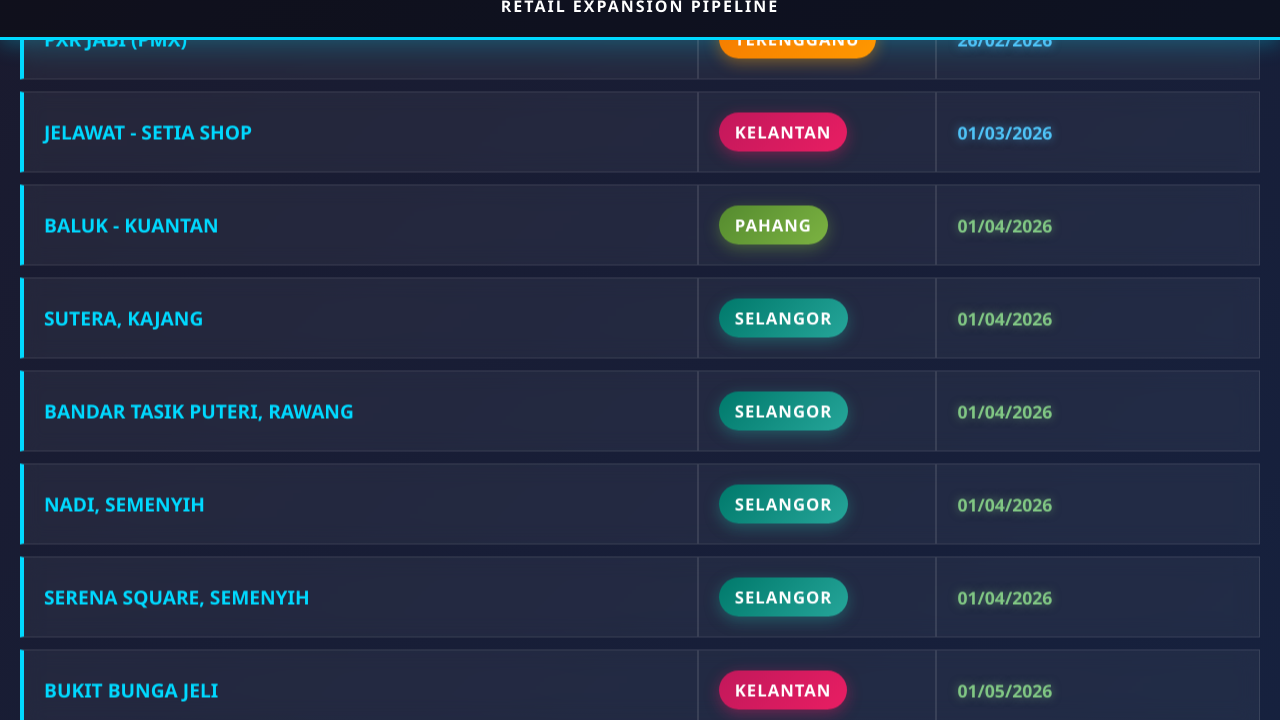
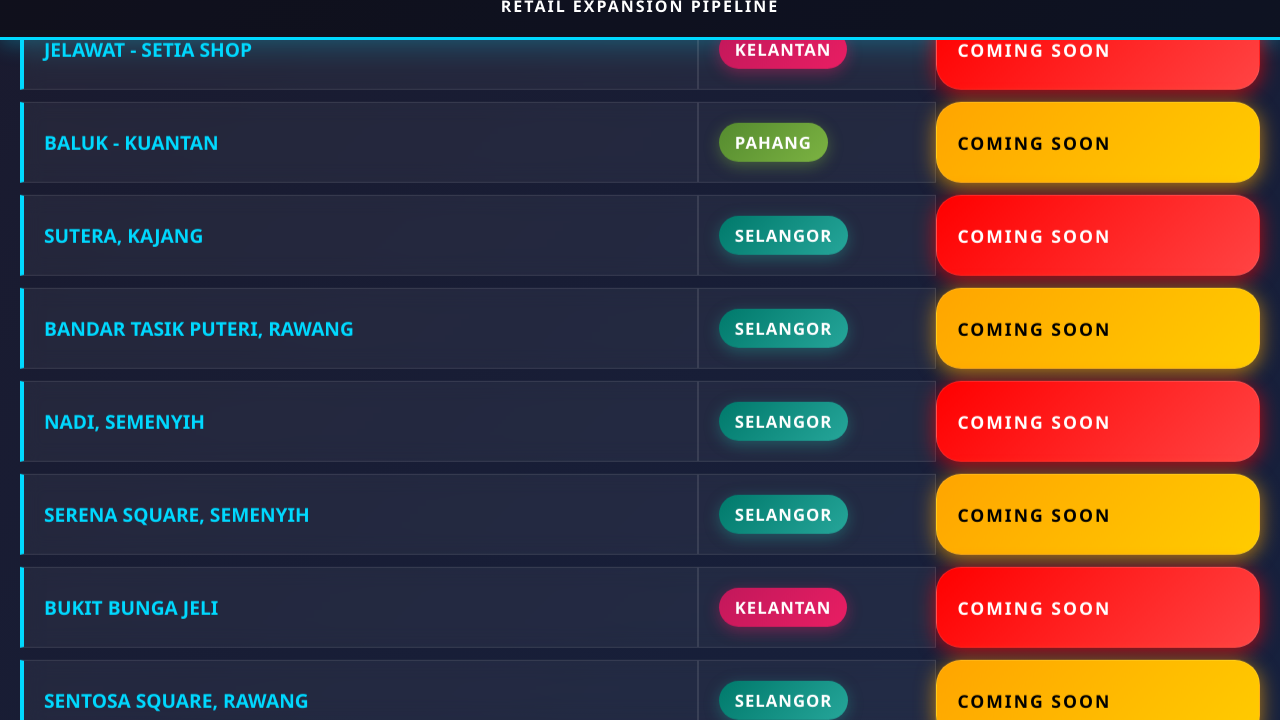
Before and after one commit to ilanchelianmydin/Scrolling-Listing, a plain HTML site: page index.html in a window 1280 px wide. Shown: the part 85-805 px from the top of the page. Drawn offline with Linux system fonts and the light colour scheme.

Commit message:
Update index.html

```diff
--- a/index.html
+++ b/index.html
@@ -157,28 +157,59 @@
         }
 
         .date-q1 {
-            color: #4fc3f7;
-            text-shadow: 0 0 10px rgba(79, 195, 247, 0.5);
+            padding: 10px 20px;
+            border-radius: 25px;
+            font-weight: 700;
+            text-transform: uppercase;
+            letter-spacing: 2px;
+            animation: blink-red-yellow 1s ease-in-out infinite;
+        }
+
+        @keyframes blink-red-yellow {
+            0%, 100% {
+                background: linear-gradient(135deg, #ff0000, #ff4444);
+                color: #fff;
+                box-shadow: 0 4px 20px rgba(255, 0, 0, 0.7);
+            }
+            50% {
+                background: linear-gradient(135deg, #ffa500, #ffcc00);
+                color: #000;
+                box-shadow: 0 4px 20px rgba(255, 165, 0, 0.7);
+            }
         }
 
         .date-q2 {
-            color: #81c784;
-            text-shadow: 0 0 10px rgba(129, 199, 132, 0.5);
+            padding: 10px 20px;
+            border-radius: 25px;
+            font-weight: 700;
+            text-transform: uppercase;
+            letter-spacing: 2px;
+            animation: blink-yellow-red 1s ease-in-out infinite;
+        }
+
+        @keyframes blink-yellow-red {
+            0%, 100% {
+                background: linear-gradient(135deg, #ffa500, #ffcc00);
+                color: #000;
+                box-shadow: 0 4px 20px rgba(255, 165, 0, 0.7);
+            }
+            50% {
+                background: linear-gradient(135deg, #ff0000, #ff4444);
+                color: #fff;
+                box-shadow: 0 4px 20px rgba(255, 0, 0, 0.7);
+            }
         }
 
         .date-q3 {
-            color: #ffb74d;
-            text-shadow: 0 0 10px rgba(255, 183, 77, 0.5);
+            display: none;
         }
 
         .date-q4 {
-            color: #e57373;
-            text-shadow: 0 0 10px rgba(229, 115, 115, 0.5);
+            display: none;
         }
 
         .date-2027 {
-            color: #ba68c8;
-            text-shadow: 0 0 10px rgba(186, 104, 200, 0.5);
+            display: none;
         }
 
         .scroll-content {
@@ -213,29 +244,28 @@
 
     <script>
         const branches = [
-            { project: "PASIR MAS", state: "KELANTAN", date: "08/01/2026" },
-            { project: "PXR JABI (PMX)", state: "TERENGGANU", date: "26/02/2026" },
-            { project: "JELAWAT - SETIA SHOP", state: "KELANTAN", date: "01/03/2026" },
-            { project: "BALUK - KUANTAN", state: "PAHANG", date: "01/04/2026" },
-            { project: "SUTERA, KAJANG", state: "SELANGOR", date: "01/04/2026" },
-            { project: "BANDAR TASIK PUTERI, RAWANG", state: "SELANGOR", date: "01/04/2026" },
-            { project: "NADI, SEMENYIH", state: "SELANGOR", date: "01/04/2026" },
-            { project: "SERENA SQUARE, SEMENYIH", state: "SELANGOR", date: "01/04/2026" },
-            { project: "BUKIT BUNGA JELI", state: "KELANTAN", date: "01/05/2026" },
-            { project: "SENTOSA SQUARE, RAWANG", state: "SELANGOR", date: "01/05/2026" },
-            { project: "SAUJANA PERDANA, SUNGAI BULOH", state: "SELANGOR", date: "01/05/2026" },
-            { project: "PLATINUM MALL", state: "KELANTAN", date: "01/06/2026" },
-            { project: "GUA MUSANG (OLD TOWN)", state: "KELANTAN", date: "01/06/2026" },
-            { project: "BANDAR SERINA CITY, DENGKIL", state: "SELANGOR", date: "01/06/2026" },
-            { project: "KUALA KRAI", state: "KELANTAN", date: "01/07/2026" },
-            { project: "KESUMA SQUARE, SEMENYIH", state: "SELANGOR", date: "01/07/2026" },
-            { project: "DUNGUN (ANZ)", state: "TERENGGANU", date: "01/09/2026" },
-            { project: "TAMAT LANGAT UTAMA, BUKIT CHANGGANG, BANTING", state: "SELANGOR", date: "01/11/2026" },
-            { project: "KOK LANAS", state: "KELANTAN", date: "29/12/2026" },
-            { project: "TANAH MERAH", state: "KELANTAN", date: "31/12/2026" },
-            { project: "SUNGAI SOI, KUANTAN", state: "PAHANG", date: "01/01/2027" },
-            { project: "CYBERJAYA", state: "SELANGOR", date: "31/01/2027" },
-            { project: "KEMPADANG BAY - KUANTAN", state: "PAHANG", date: "01/02/2027" }
+            { project: "PXR JABI (PMX)", state: "TERENGGANU", date: "COMING SOON", alert: "yellow" },
+            { project: "JELAWAT - SETIA SHOP", state: "KELANTAN", date: "COMING SOON", alert: "red" },
+            { project: "BALUK - KUANTAN", state: "PAHANG", date: "COMING SOON", alert: "yellow" },
+            { project: "SUTERA, KAJANG", state: "SELANGOR", date: "COMING SOON", alert: "red" },
+            { project: "BANDAR TASIK PUTERI, RAWANG", state: "SELANGOR", date: "COMING SOON", alert: "yellow" },
+            { project: "NADI, SEMENYIH", state: "SELANGOR", date: "COMING SOON", alert: "red" },
+            { project: "SERENA SQUARE, SEMENYIH", state: "SELANGOR", date: "COMING SOON", alert: "yellow" },
+            { project: "BUKIT BUNGA JELI", state: "KELANTAN", date: "COMING SOON", alert: "red" },
+            { project: "SENTOSA SQUARE, RAWANG", state: "SELANGOR", date: "COMING SOON", alert: "yellow" },
+            { project: "SAUJANA PERDANA, SUNGAI BULOH", state: "SELANGOR", date: "COMING SOON", alert: "red" },
+            { project: "PLATINUM MALL", state: "KELANTAN", date: "COMING SOON", alert: "yellow" },
+            { project: "GUA MUSANG (OLD TOWN)", state: "KELANTAN", date: "COMING SOON", alert: "red" },
+            { project: "BANDAR SERINA CITY, DENGKIL", state: "SELANGOR", date: "COMING SOON", alert: "yellow" },
+            { project: "KUALA KRAI", state: "KELANTAN", date: "COMING SOON", alert: "red" },
+            { project: "KESUMA SQUARE, SEMENYIH", state: "SELANGOR", date: "COMING SOON", alert: "yellow" },
+            { project: "DUNGUN (ANZ)", state: "TERENGGANU", date: "COMING SOON", alert: "red" },
+            { project: "TAMAT LANGAT UTAMA, BUKIT CHANGGANG, BANTING", state: "SELANGOR", date: "COMING SOON", alert: "yellow" },
+            { project: "KOK LANAS", state: "KELANTAN", date: "COMING SOON", alert: "red" },
+            { project: "TANAH MERAH", state: "KELANTAN", date: "COMING SOON", alert: "yellow" },
+            { project: "SUNGAI SOI, KUANTAN", state: "PAHANG", date: "COMING SOON", alert: "red" },
+            { project: "CYBERJAYA", state: "SELANGOR", date: "COMING SOON", alert: "yellow" },
+            { project: "KEMPADANG BAY - KUANTAN", state: "PAHANG", date: "COMING SOON", alert: "red" }
         ];
 
         // Duplicate data for seamless loop
@@ -251,15 +281,8 @@
             return stateMap[state] || 'state-kelantan';
         }
 
-        function getDateClass(dateStr) {
-            const [day, month, year] = dateStr.split('/');
-            const monthNum = parseInt(month);
-
-            if (year === '2027') return 'date-2027';
-            if (monthNum >= 1 && monthNum <= 3) return 'date-q1';
-            if (monthNum >= 4 && monthNum <= 6) return 'date-q2';
-            if (monthNum >= 7 && monthNum <= 9) return 'date-q3';
-            return 'date-q4';
+        function getDateClass(branch) {
+            return branch.alert === 'red' ? 'date-q1' : 'date-q2';
         }
 
         function renderBranches() {
@@ -268,7 +291,7 @@
                 <tr style="animation-delay: ${index * 0.05}s">
                     <td>${branch.project}</td>
                     <td><span class="state-badge ${getStateClass(branch.state)}">${branch.state}</span></td>
-                    <td class="date-cell ${getDateClass(branch.date)}">${branch.date}</td>
+                    <td class="date-cell ${getDateClass(branch)}">${branch.date}</td>
                 </tr>
             `).join('');
         }
```
